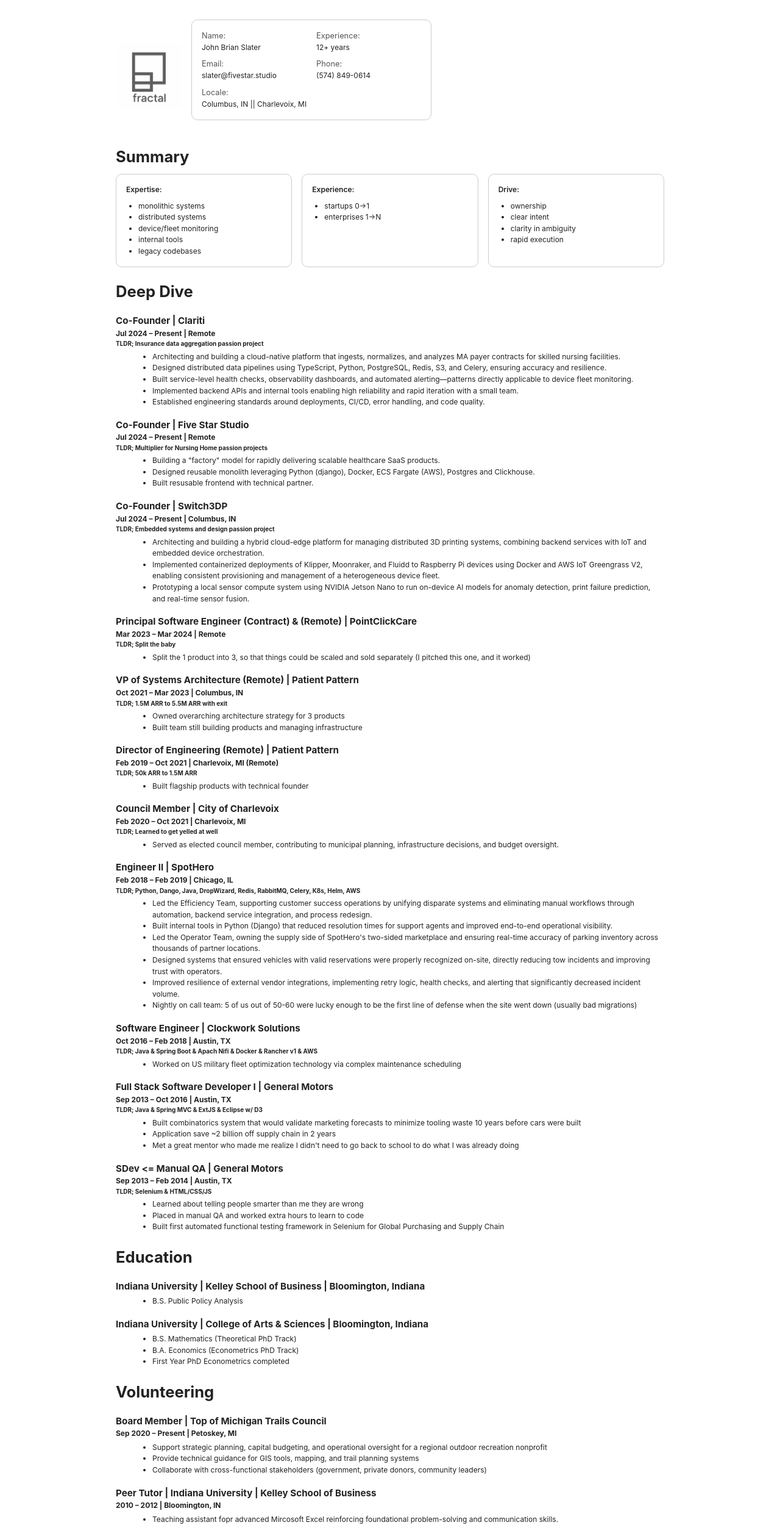
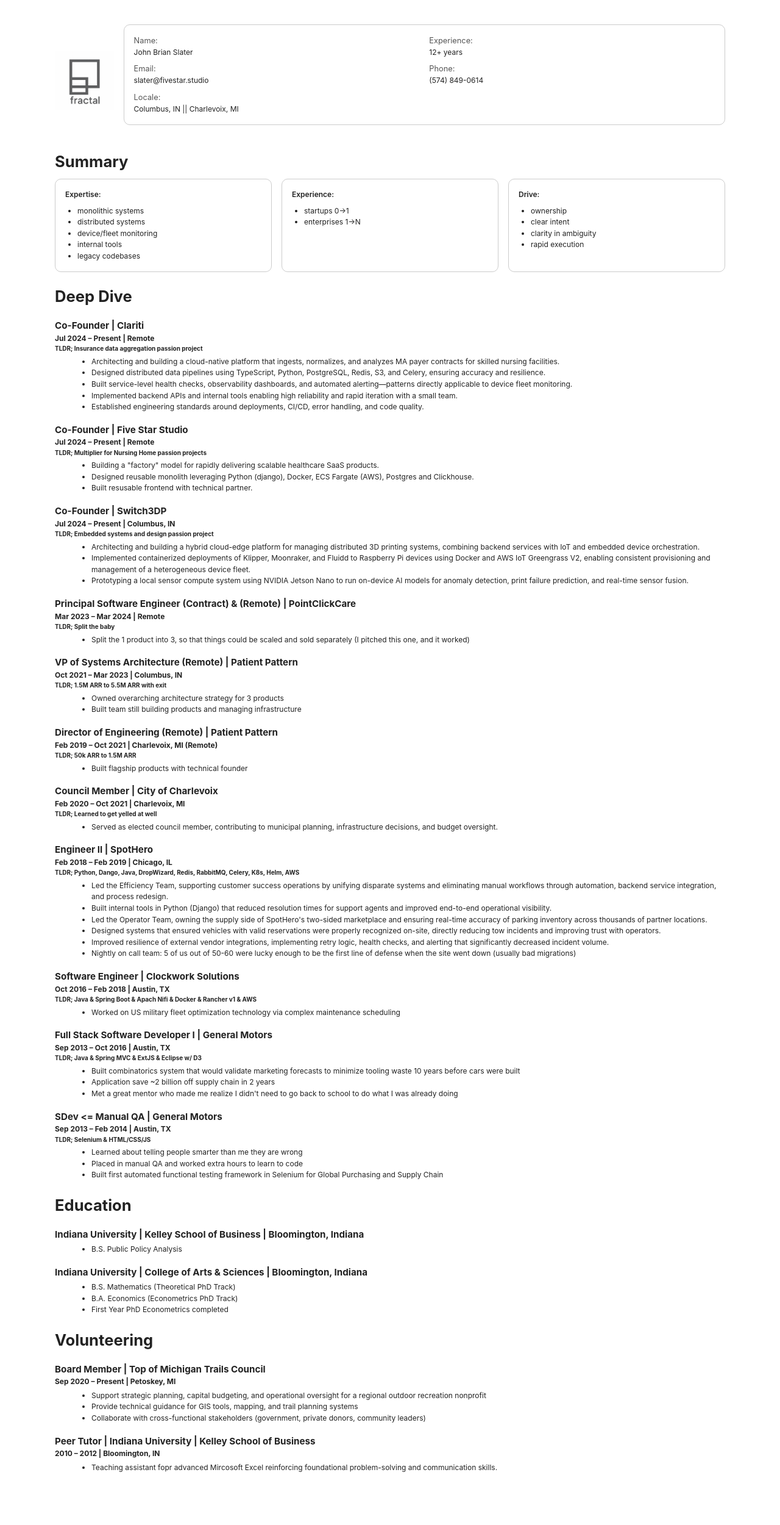
Before and after one commit to slater-brian-john/slater-brian-john.github.io, a Jekyll site: the page index.html, which Jekyll copies as it is, in a window 1280 px wide. Shown: the whole page at 61% size. Built offline with Jekyll 4.4.1, drawn with Linux system fonts in a browser that asks for light colours.

Commit message:
add padding on bottom

```diff
--- a/index.html
+++ b/index.html
@@ -49,7 +49,7 @@
     --spacing-xl: 2rem;
 
     /* Layout */
-    --content-max-width: 900px;
+    --content-max-width: 1100px;
     --border-radius: 10px;
     --border-radius-sm: 8px;
 
@@ -67,11 +67,9 @@
 
 html, body {
     height: 100%;
-    margin-bottom: 5%;
 }
 
 body {
-    margin: 0;
     padding: var(--spacing-xl);
     color: var(--color-text);
     font: var(--font-size-base)/var(--line-height-base) var(--font-sans);
@@ -80,8 +78,9 @@
 
 /* Document Container */
 .doc {
+    margin: 0 auto auto  auto;
+    padding-bottom: 50px;
     max-width: var(--content-max-width);
-    margin: 0 auto;
 }
 
 /* Header */
@@ -118,6 +117,7 @@
 /* Metadata Panel */
 .meta {
     display: grid;
+    width: 100%;
     grid-template-columns: 1fr 1fr;
     gap: var(--spacing-sm) var(--spacing-md);
     padding: var(--spacing-md);
```
